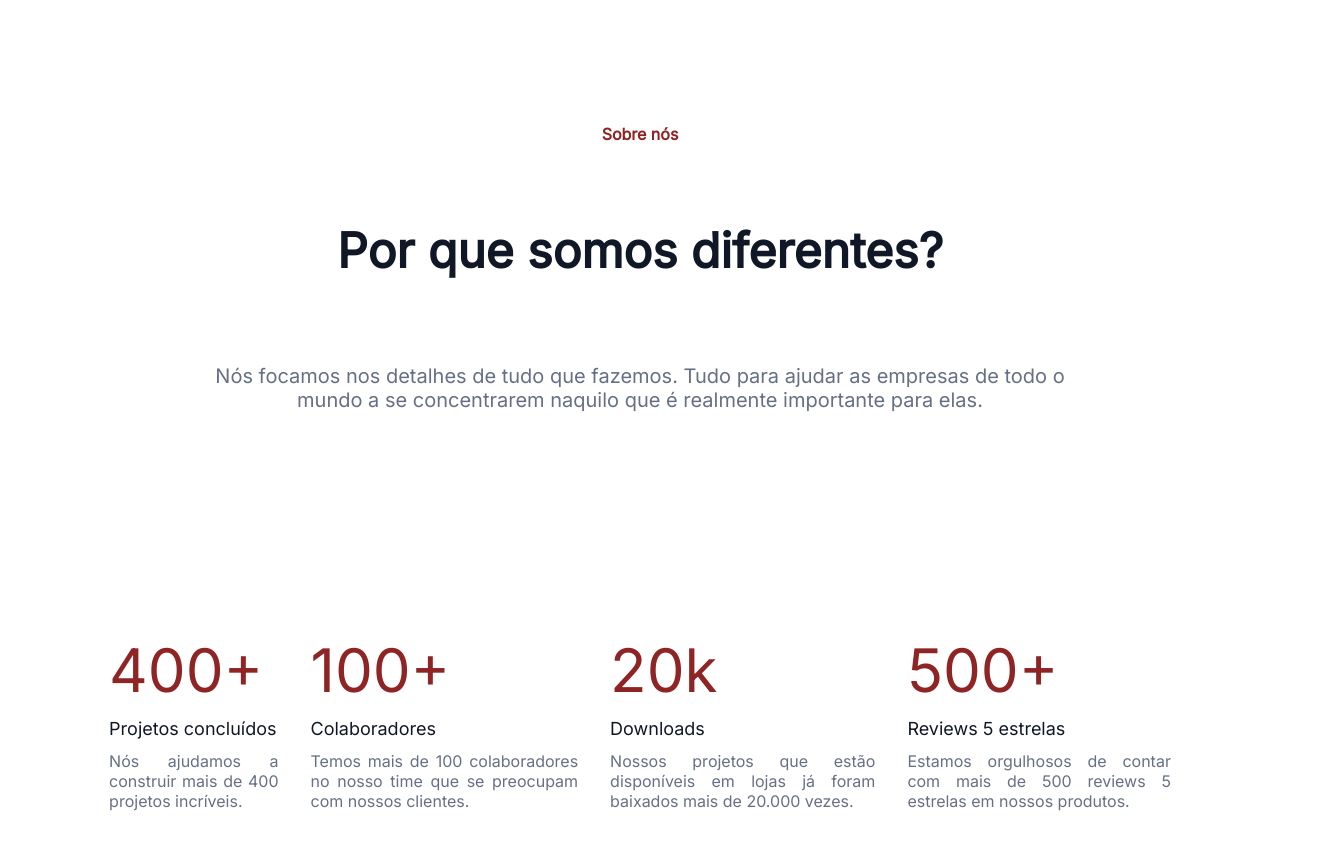
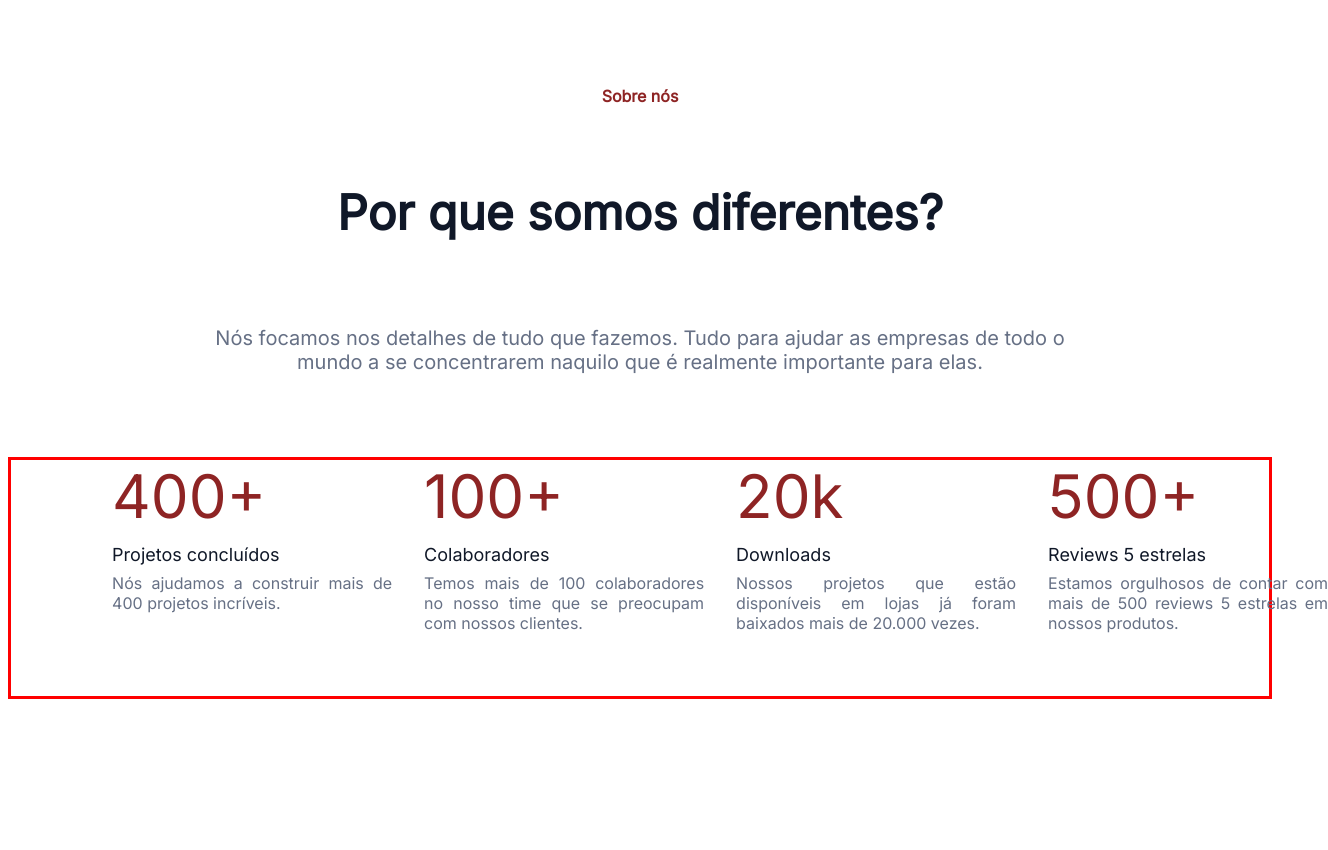
Before and after one commit to SadyBeca/pagina-de-cadastro-html-css, a plain HTML site: page index.html in a window 1280 px wide. Shown: the part 64-914 px from the top of the page, 1328 px wide, since content can reach past the window. After the commit the page ends 800 px from the top, so only its background shows below. Drawn offline with Linux system fonts and the light colour scheme.

Commit message:
corrigindo padding e margin dia 3 #7DaysOfCode

```diff
--- a/CSS/styles.css
+++ b/CSS/styles.css
@@ -65,7 +65,8 @@
     justify-content: center;
     align-items: center;
     gap: 24px;
-    padding: 8% 8%;
+    padding: 5% 8%;
+    /* border: solid red; */
 }
 
 .coluna__secao__1__subtitulo {
@@ -73,6 +74,7 @@
     font-weight: var(--font-weight2);
     font-size: var(--font-size1);
     color: var(--secondary-color);
+    /* border: solid red; */
 }
 
 .coluna__secao__1__titulo {
@@ -80,6 +82,7 @@
     font-weight: var(--font-weight2);
     font-size: var(--font-size2);
     color: var(--terciary-color);
+    /* border: solid red; */
 }
 
 .coluna__secao__1__paragrafo {
@@ -87,27 +90,29 @@
     font-family: var(--font-family);
     color: var(--primary-color);
     font-size: var(--font-size3);
+    /* border: solid red; */
     padding: 0 8%;
 }
 
 .metricas {
     display: flex;
     justify-content: space-between;
-    padding: 8%;
+    padding: 0 8% 5%;
     gap: 32px;
+    border: solid red;
 }
 
 .metricas__container {
     display: flex;
     flex-direction: column;
-    gap: 12px;
-
 }
 
 .metricas__titulo {
     font-family: var(--font-family);
     color: var(--secondary-color);
     font-size: var(--font-size4);
+    /* border: solid red; */
+    width: 17.5rem;
 }
 
 .metricas__subtitulo {
@@ -115,6 +120,9 @@
     color: var(--terciary-color);
     font-weight: var(--font-weight1);
     font-size: var(--font-size5);
+    /* border: solid red; */
+    width: 17.5rem;
+    margin: 0.75rem 0 0;
 }
 
 .metricas__paragrafo {
@@ -122,4 +130,7 @@
    font-size: var(--font-size1);
    color: var(--primary-color);
    text-align: justify;
+   /* border: solid red; */
+   width: 17.5rem;
+   margin: 0.5rem 0 0;
 }
```
